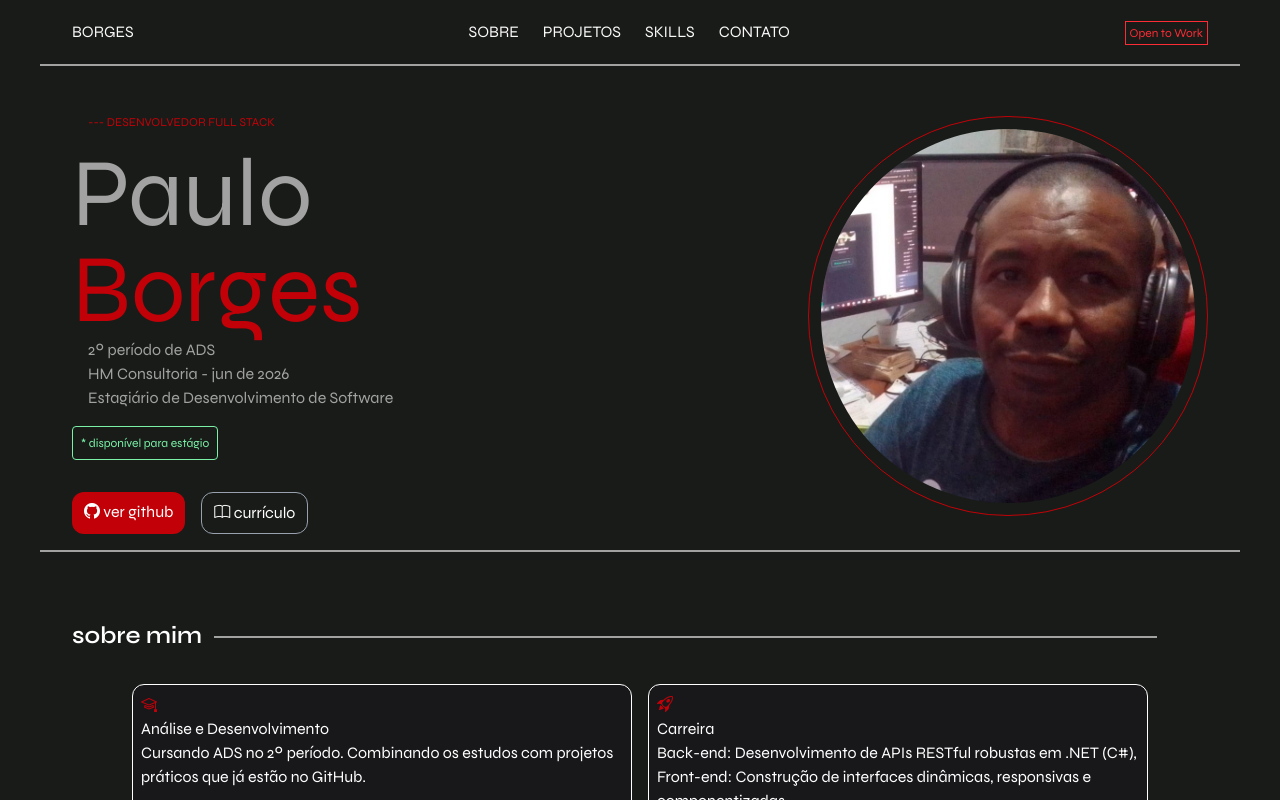
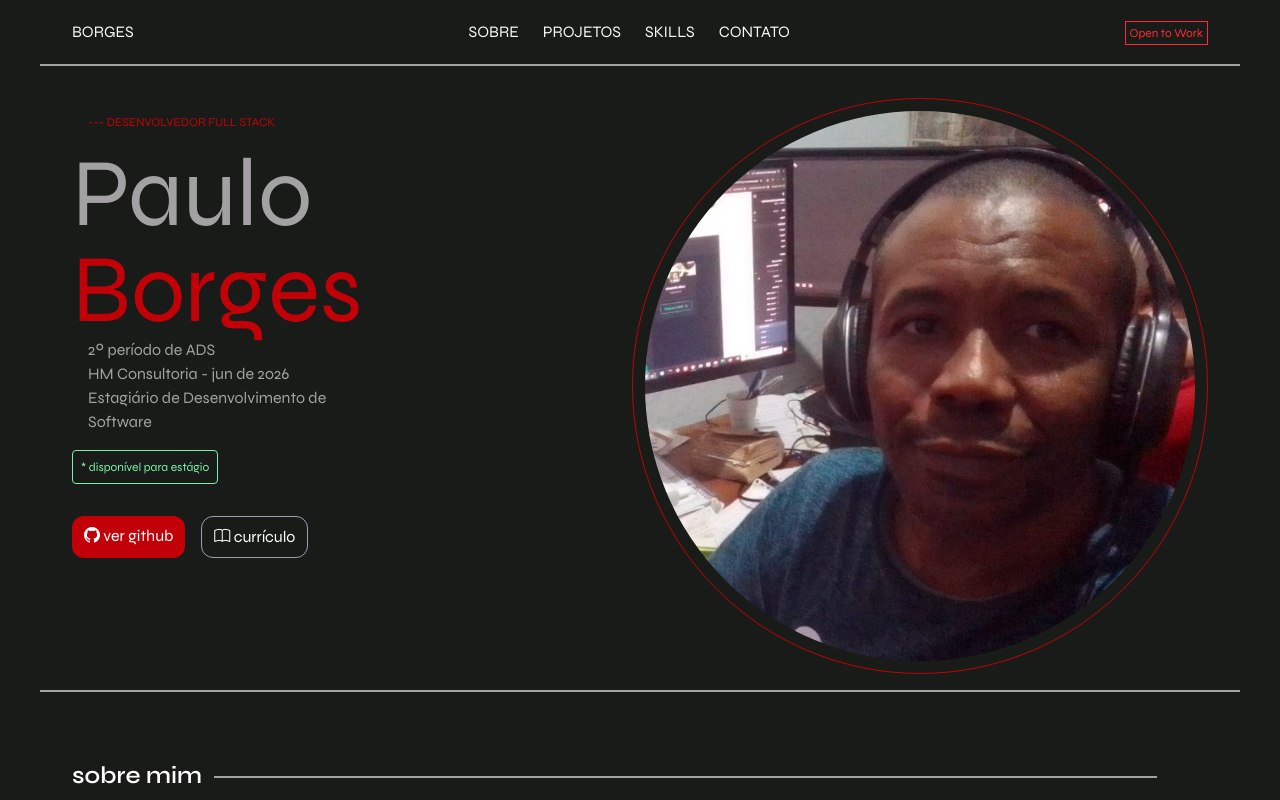
Before and after one commit to Paulo-Borges/portfolio-angular, an Angular app: page / in a window 1280 px wide. Shown: the top 800 px of the page. Built offline with nearby package versions, Linux system fonts and the light colour scheme.

Commit message:
fix: Estilizando main

```diff
--- a/src/app/app.html
+++ b/src/app/app.html
@@ -1,40 +1,41 @@
 <app-header></app-header>
-<main class="flex justify-between pl-18 sm:p-8 pb-4 sm:pb-4  border-b-2">
+<main class="flex justify-between pl-18 sm:p-8 pb-4 sm:pb-4 border-b-2">
   <div class="">
-    <p class="text-xs text-red-700 p-4">
-      --- DESENVOLVEDOR FULL STACK
-    </p>
-    <h1 class="text-8xl ">Paulo</h1>
+    <p class="text-xs text-red-700 p-4">--- DESENVOLVEDOR FULL STACK</p>
+    <h1 class="text-8xl">Paulo</h1>
     <h1 class="text-8xl text-red-700">Borges</h1>
-    <p class="max-w-[400px] pl-4">
-      2º período de ADS
-    </p>
-    <p class="max-w-[400px] pl-4">
-      HM Consultoria - jun de 2026
-    </p>
-    <p class="max-w-[400px] pl-4 mb-4">
-      Estagiário de Desenvolvimento de Software
-    </p>
+    <p class="max-w-xs pl-4">2º período de ADS</p>
+    <p class="max-w-xs pl-4">HM Consultoria - jun de 2026</p>
+    <p class="max-w-xs pl-4 mb-4">Estagiário de Desenvolvimento de Software</p>
 
     <div>
       <button class="text-green-300 border rounded p-2 text-xs hover:text-green-500 mb-8">
-       * disponível para estágio
-    </button>
+        * disponível para estágio
+      </button>
     </div>
-    <div class="flex gap-4 ">
-      <button class="flex gap-4 cursor-pointer bg-red-700 hover:bg-red-500 text-white py-2 px-3 rounded-xl">
+    <div class="flex gap-4">
+      <button
+        class="flex gap-4 cursor-pointer bg-red-700 hover:bg-red-500 text-white py-2 px-3 rounded-xl"
+      >
         <a href="https://github.com/Paulo-Borges" target="_blank">
-          <i class="bi bi-github"></i>  ver github
-        </a></button>
-      <button class="flex gap-2 cursor-pointer bg-transparent border border-gray-400  text-white hover:text-red-600 py-2 px-3 rounded-xl">
-        <a href="curriculo.pdf" target="_blank">
-        <i class="bi bi-book"></i>  currículo</a></button>
+          <i class="bi bi-github"></i> ver github
+        </a>
+      </button>
+      <button
+        class="flex gap-2 cursor-pointer bg-transparent border border-gray-400 text-white hover:text-red-600 py-2 px-3 rounded-xl"
+      >
+        <a href="curriculo.pdf" target="_blank"> <i class="bi bi-book"></i> currículo</a>
+      </button>
     </div>
   </div>
-  <div class="w-full max-w-[400px] flex justify-center items-center">
-    <img src="Borges.jpg" alt="title" max-width="500" class="w-full h-auto max-w-full rounded-full border p-3 border-red-700 object-cover hidden sm:flex " >
+  <div class="w-full max-w-xl flex justify-center items-center">
+    <img
+      src="Borges.jpg"
+      alt="title"
+      max-width="500"
+      class="w-full h-auto max-w-full rounded-full border p-3 border-red-700 object-cover hidden sm:flex"
+    />
   </div>
-
 </main>
 
 <app-about></app-about>
```
